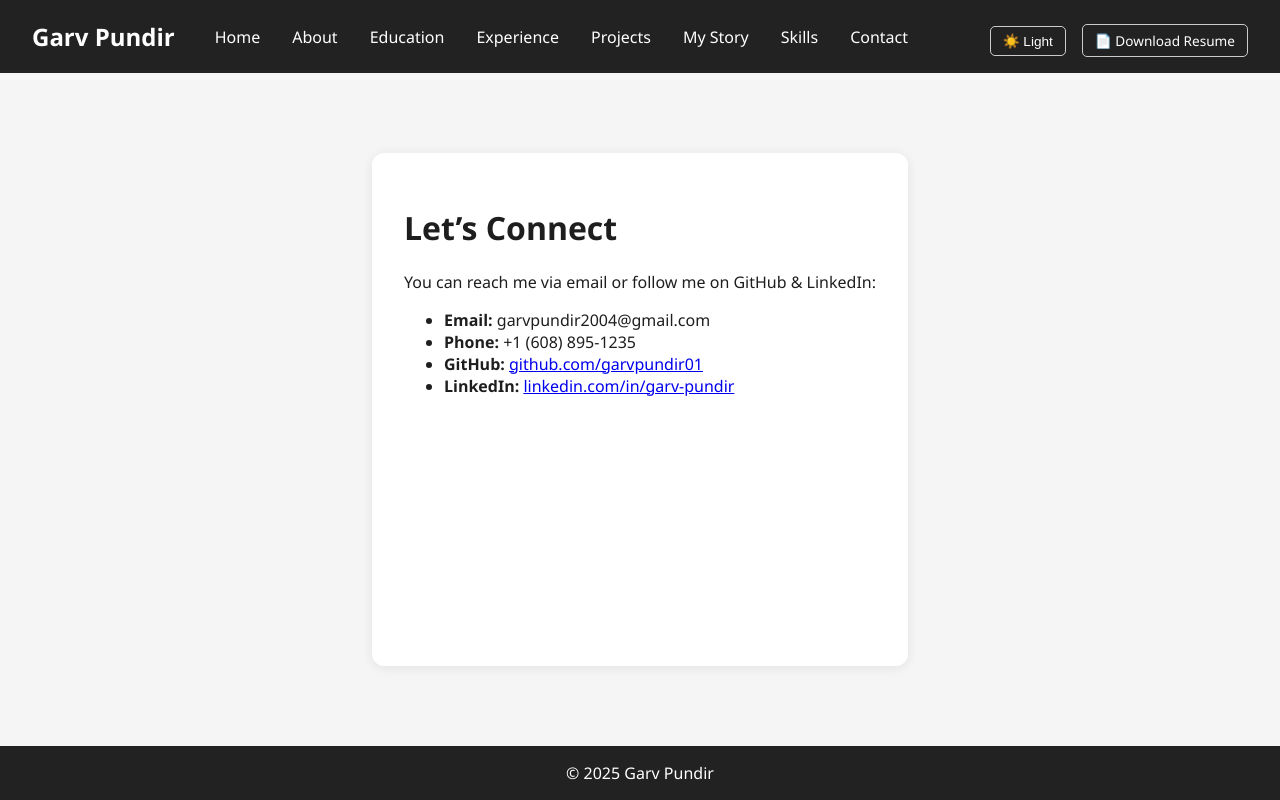
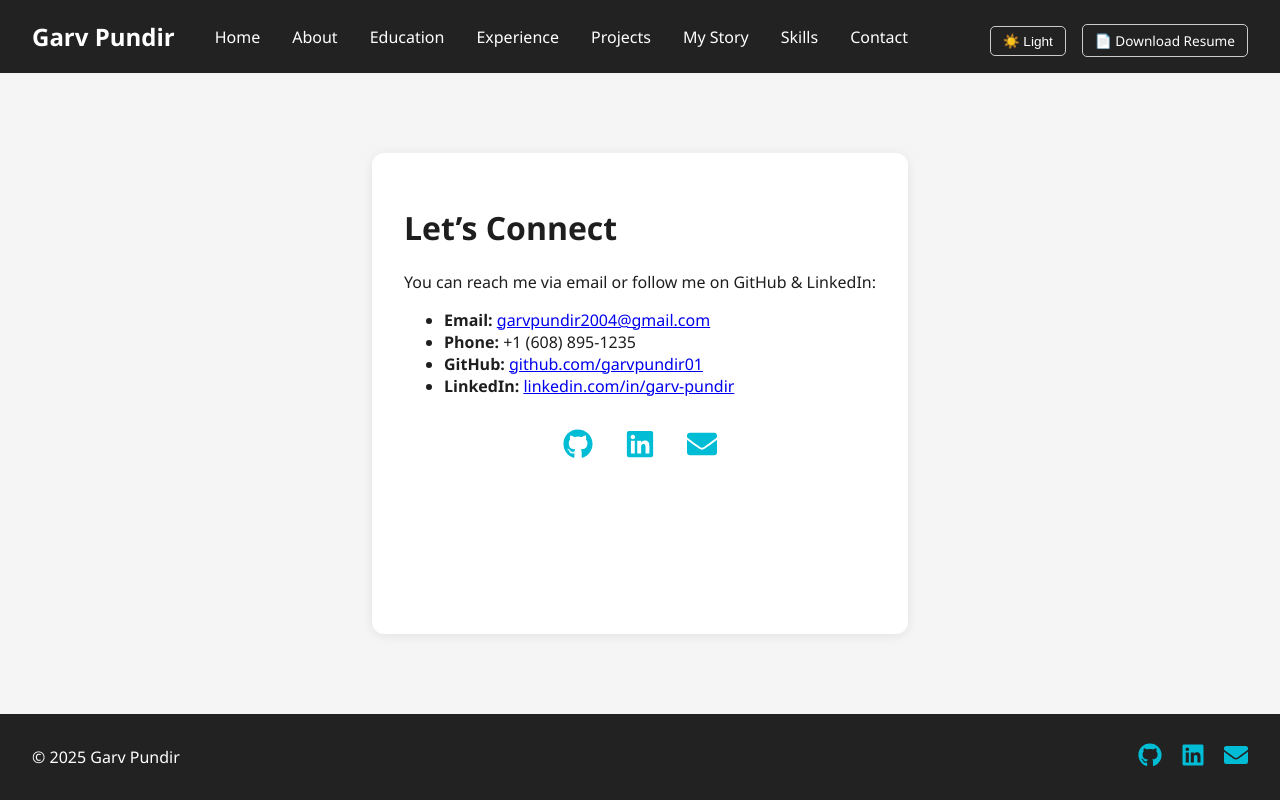
Before and after one commit to garvpundir01/garv-portfolio-react, a React (Create React App) app: page /contact in a window 1280 px wide. Built offline with nearby package versions, Linux system fonts and the light colour scheme.

Commit message:
added logos in footer and contact page

```diff
--- a/package.json
+++ b/package.json
@@ -10,6 +10,7 @@
     "framer-motion": "^12.14.0",
     "react": "^19.1.0",
     "react-dom": "^19.1.0",
+    "react-icons": "^5.5.0",
     "react-intersection-observer": "^9.16.0",
     "react-router-dom": "^7.6.1",
     "react-scripts": "5.0.1",
--- a/src/App.css
+++ b/src/App.css
@@ -249,3 +249,43 @@ body.dark .project {
   margin: 2rem 0;
   font-size: 1.2rem;
 }
+
+.footer {
+  background-color: #222;
+  color: white;
+  padding: 1rem 2rem;
+  display: flex;
+  justify-content: space-between;
+  align-items: center;
+  flex-wrap: wrap;
+}
+
+.footer-icons {
+  display: flex;
+  gap: 1.2rem;
+}
+
+.footer-icons a {
+  color: #00bcd4;
+  transition: transform 0.2s ease;
+}
+
+.footer-icons a:hover {
+  transform: scale(1.2);
+}
+
+.contact-icons {
+  display: flex;
+  justify-content: center;
+  gap: 2rem;
+  margin-top: 2rem;
+}
+
+.contact-icons a {
+  color: #00bcd4;
+  transition: transform 0.2s ease;
+}
+
+.contact-icons a:hover {
+  transform: translateY(-4px);
+}
--- a/src/components/Footer.jsx
+++ b/src/components/Footer.jsx
@@ -1,9 +1,21 @@
 import React from 'react';
+import { FaGithub, FaLinkedin, FaEnvelope } from 'react-icons/fa';
 
 function Footer() {
   return (
-    <footer style={{ textAlign: 'center', padding: '1rem', background: '#222', color: 'white' }}>
-      © 2025 Garv Pundir
+    <footer className="footer">
+      <p>© {new Date().getFullYear()} Garv Pundir</p>
+      <div className="footer-icons">
+        <a href="https://github.com/garvpundir01" target="_blank" rel="noreferrer">
+          <FaGithub size={24} />
+        </a>
+        <a href="https://linkedin.com/in/garvpundir" target="_blank" rel="noreferrer">
+          <FaLinkedin size={24} />
+        </a>
+        <a href="mailto:your.email@domain.com">
+          <FaEnvelope size={24} />
+        </a>
+      </div>
     </footer>
   );
 }
--- a/src/pages/About.jsx
+++ b/src/pages/About.jsx
@@ -1,6 +1,8 @@
 import React from 'react';
 import { motion } from 'framer-motion';
 import { useInView } from 'react-intersection-observer';
+import { FaGithub, FaLinkedin, FaEnvelope } from 'react-icons/fa';
+
 
 function About() {
   const [ref, inView] = useInView({ triggerOnce: true, threshold: 0.1 });
--- a/src/pages/Contact.jsx
+++ b/src/pages/Contact.jsx
@@ -1,6 +1,7 @@
 import React from 'react';
 import { motion } from 'framer-motion';
 import { useInView } from 'react-intersection-observer';
+import { FaGithub, FaLinkedin, FaEnvelope } from 'react-icons/fa';
 
 function Contact() {
   const [ref, inView] = useInView({ triggerOnce: true, threshold: 0.1 });
@@ -16,12 +17,25 @@ function Contact() {
     >
       <h1>Let’s Connect</h1>
       <p>You can reach me via email or follow me on GitHub & LinkedIn:</p>
+
       <ul>
-        <li><strong>Email:</strong> garvpundir2004@gmail.com</li>
+        <li><strong>Email:</strong> <a href="mailto:garvpundir2004@gmail.com">garvpundir2004@gmail.com</a></li>
         <li><strong>Phone:</strong> +1 (608) 895-1235</li>
-        <li><strong>GitHub:</strong> <a href="https://github.com/garvpundir01" target="_blank">github.com/garvpundir01</a></li>
-        <li><strong>LinkedIn:</strong> <a href="https://www.linkedin.com/in/garv-pundir" target="_blank">linkedin.com/in/garv-pundir</a></li>
+        <li><strong>GitHub:</strong> <a href="https://github.com/garvpundir01" target="_blank" rel="noreferrer">github.com/garvpundir01</a></li>
+        <li><strong>LinkedIn:</strong> <a href="https://www.linkedin.com/in/garv-pundir" target="_blank" rel="noreferrer">linkedin.com/in/garv-pundir</a></li>
       </ul>
+
+      <div className="contact-icons">
+        <a href="https://github.com/garvpundir01" target="_blank" rel="noreferrer">
+          <FaGithub size={30} />
+        </a>
+        <a href="https://www.linkedin.com/in/garv-pundir" target="_blank" rel="noreferrer">
+          <FaLinkedin size={30} />
+        </a>
+        <a href="mailto:garvpundir2004@gmail.com">
+          <FaEnvelope size={30} />
+        </a>
+      </div>
     </motion.div>
   );
 }
--- a/src/pages/Education.jsx
+++ b/src/pages/Education.jsx
@@ -1,6 +1,8 @@
 import React from 'react';
 import { motion } from 'framer-motion';
 import { useInView } from 'react-intersection-observer';
+import { FaGithub, FaLinkedin, FaEnvelope } from 'react-icons/fa';
+
 
 function Education() {
   const [ref, inView] = useInView({ triggerOnce: true, threshold: 0.1 });
--- a/src/pages/Experience.jsx
+++ b/src/pages/Experience.jsx
@@ -1,6 +1,8 @@
 import React from 'react';
 import { motion } from 'framer-motion';
 import { useInView } from 'react-intersection-observer';
+import { FaGithub, FaLinkedin, FaEnvelope } from 'react-icons/fa';
+
 
 function Experience() {
   const [ref, inView] = useInView({ triggerOnce: true, threshold: 0.1 });
--- a/src/pages/Home.jsx
+++ b/src/pages/Home.jsx
@@ -3,6 +3,7 @@ import { motion } from 'framer-motion';
 import { useInView } from 'react-intersection-observer';
 import { Link } from 'react-router-dom';
 import profilePic from '../assets/garv.jpg';
+import { FaGithub, FaLinkedin, FaEnvelope } from 'react-icons/fa';
 
 function Home() {
   const [ref, inView] = useInView({ triggerOnce: true, threshold: 0.1 });
--- a/src/pages/MyStory.jsx
+++ b/src/pages/MyStory.jsx
@@ -1,5 +1,7 @@
 import React from 'react';
 import { motion } from 'framer-motion';
+import { FaGithub, FaLinkedin, FaEnvelope } from 'react-icons/fa';
+
 
 function MyStory() {
   return (
--- a/src/pages/Projects.jsx
+++ b/src/pages/Projects.jsx
@@ -1,6 +1,8 @@
 import React from 'react';
 import { motion } from 'framer-motion';
 import { useInView } from 'react-intersection-observer';
+import { FaGithub, FaLinkedin, FaEnvelope } from 'react-icons/fa';
+
 
 function Projects() {
   const [ref, inView] = useInView({ triggerOnce: true, threshold: 0.1 });
--- a/src/pages/Skills.jsx
+++ b/src/pages/Skills.jsx
@@ -1,6 +1,8 @@
 import React from 'react';
 import { motion } from 'framer-motion';
 import { useInView } from 'react-intersection-observer';
+import { FaGithub, FaLinkedin, FaEnvelope } from 'react-icons/fa';
+
 
 function Skills() {
   const [ref, inView] = useInView({ triggerOnce: true, threshold: 0.1 });
```
Also changed, not shown: 1 other file (tests, documents, lock files or other folders).
